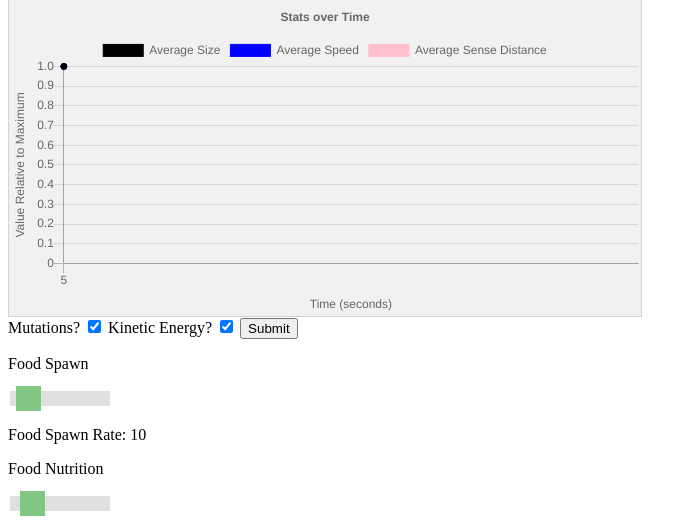
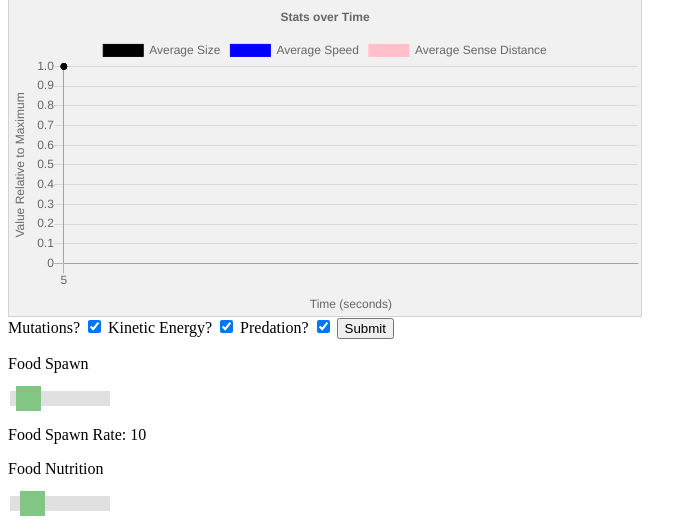
Before and after one commit to GarethHarcombe/bioSimulation, a PHP site: page / in a window 1280 px wide. Shown: the part 655-1184 px from the top of the page, without its empty margins (0-697 px from the left). Run offline with PHP 8.4, Linux system fonts and the light colour scheme; some libraries are stand-ins or nearby versions.

Commit message:
Added checkbox for predation

```diff
--- a/app.js
+++ b/app.js
@@ -191,6 +191,11 @@ if (kinetic_energyPHP == true) {
     document.getElementById("kinetic_checkbox").checked = true;
 }
 
+if (predationPHP == true) {
+    predation = true;
+    document.getElementById("predation_checkbox").checked = true;
+}
+
 function startGame() {
     myGameArea.start();
 }
@@ -294,6 +299,7 @@ function updateGameArea() {
             }
         })
 
+        if (predation == true) {
             animals.forEach(element2 => {
                 if (element != element2) {
                     distance = Math.sqrt(Math.pow(element.x - element2.x, 2) + Math.pow(element.y - element2.y, 2));
@@ -316,6 +322,7 @@ function updateGameArea() {
                     }
                 }
             })
+        }
 
         if (shortestDistance != element.sense_distance) {
             element.angle = newAngle;
--- a/index.php
+++ b/index.php
@@ -25,6 +25,8 @@
 			Mutations? <input type="checkbox" id="mutations_checkbox" name="mutations" value="true"/>
 			<input type="hidden" name="kinetic_energy" value="false" />
 			Kinetic Energy? <input type="checkbox" id="kinetic_checkbox" name="kinetic_energy" value="true"/>
+			<input type="hidden" name="predation" value="false" />
+			Predation? <input type="checkbox" id="predation_checkbox" name="predation" value="true"/>
 			<input type="submit">
 		</form>
 
@@ -50,6 +52,7 @@
 		<script>
 			var mutationsPHP = <?php echo (!empty($_GET['mutations']) ? $_GET['mutations'] : true); ?>;
 			var kinetic_energyPHP = <?php echo (!empty($_GET['kinetic_energy']) ? $_GET['kinetic_energy'] : true); ?>;
+			var predationPHP = <?php echo (!empty($_GET['predation']) ? $_GET['predation'] : true); ?>;
 		</script>
         <script src="app.js"></script>
     </body>
```
Lines whose indentation alone changed are shown as unchanged.
